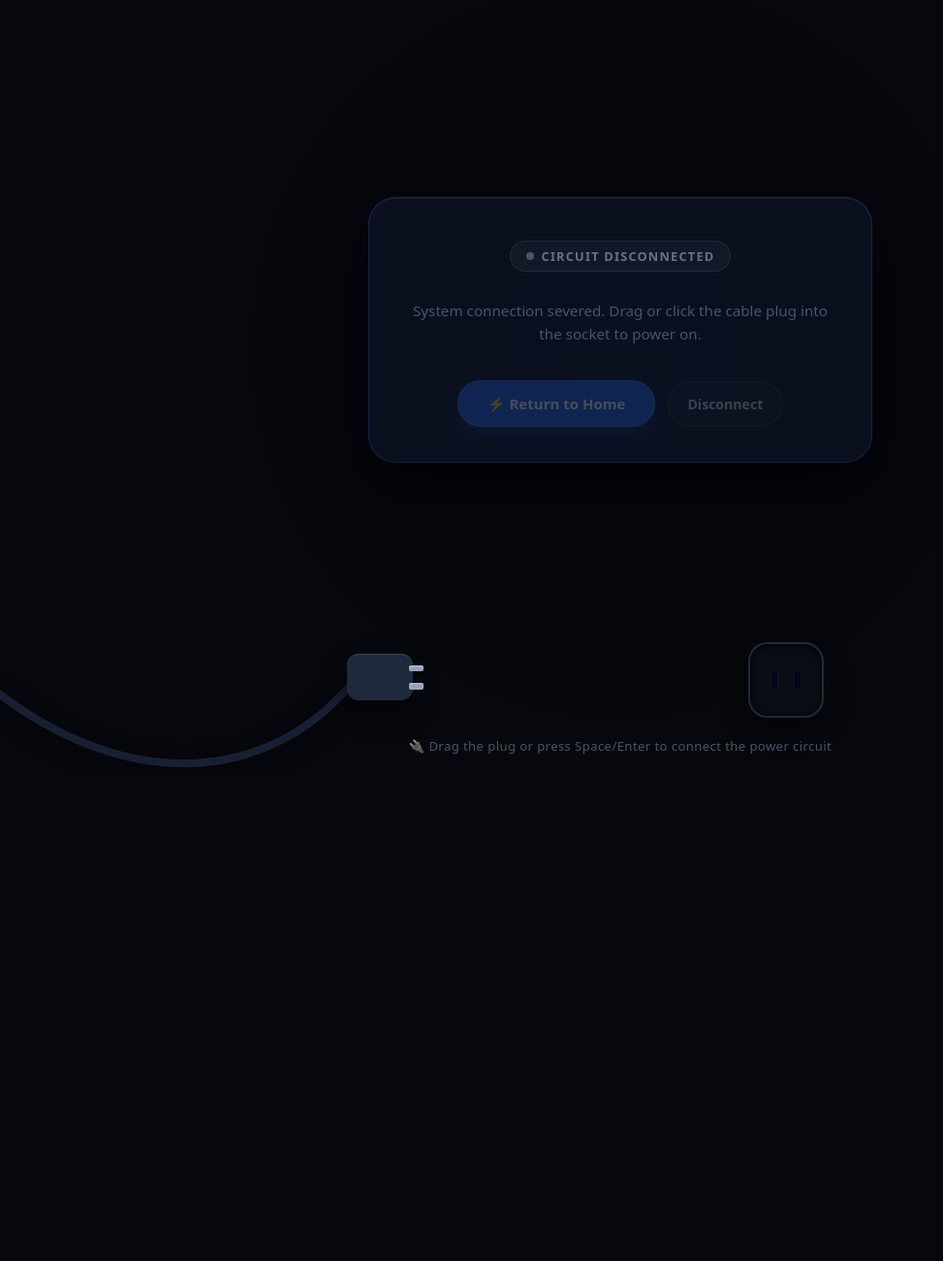
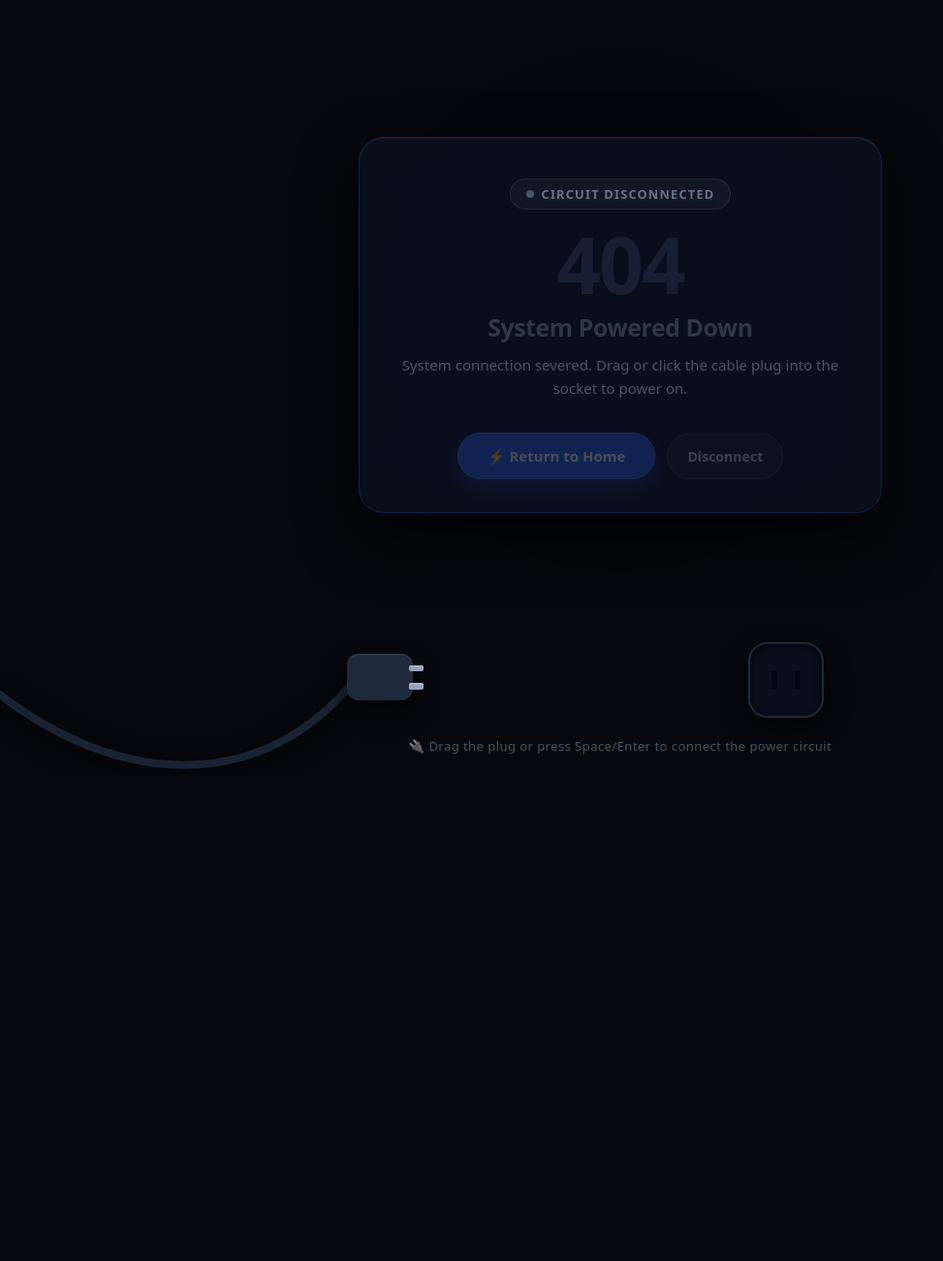
Before and after one commit to CosmicZenith11/Air-Cursor-Web, a Python web app: template templates/error.html in a window 1280 px wide. Shown: the whole page at 97% size, without its empty margins (0-973 px from the left). Before the commit the page ends 791 px from the top, so only its background shows below. Run offline with Jinja, Linux system fonts and the light colour scheme; the template is opened without the code that fills it, so the values that code supplies are empty.

Commit message:
Update error.html

```diff
--- a/templates/error.html
+++ b/templates/error.html
@@ -5,32 +5,32 @@
     <meta name="viewport" content="width=device-width, initial-scale=1.0">
 
     <!-- 💥 GITHUB STYLE TAB TITLE (MIDDLE DOT + APP NAME) 💥 -->
-    <title>{% if code == 404 or code == '404' %}Page not found{% elif code == 500 or code == '500' %}Server error{% elif code == 403 or code == '403' %}Access restricted{% else %}{{ title }}{% endif %} · Air Cursor</title>
+    <title>{% if code == 404 or code == '404' %}Page not found{% elif code == 500 or code == '500' %}Server error{% elif code == 403 or code == '403' %}Access restricted{% else %}{{ title|default('System Offline') }}{% endif %} · Air Cursor</title>
 
     <link rel="icon" type="image/png" href="{{ url_for('static', filename='favicon.png') }}">
 
     <style>
-        /* 💥 AIR CURSOR MATTE LOGO COLOR PALETTE 💥 */
+        /* 💥 AIR CURSOR MATTE TOKENS & UNPLUGGED THEME 💥 */
         :root {
-            --bg-unplugged: #06080D;
-            --bg-plugged: #090E1A;
-            --card-matte: rgba(13, 19, 34, 0.75);
-            --wire-color: #1E293B;
+            --bg-off: #05070C;
+            --bg-on: #070B16;
+            --card-matte: rgba(12, 18, 32, 0.75);
+            --border-matte: rgba(37, 99, 235, 0.22);
+            --accent-blue: #2563EB;
+            --accent-glow: #38BDF8;
+            --wire-color: #1A2333;
             --plug-body: #1E293B;
-            --plug-pins: #94A3B8;
-            --socket-bg: #090D16;
+            --plug-pin: #94A3B8;
+            --socket-bg: #0A0F1D;
             --text-main: #F8FAFC;
-            --text-dim: #64748B;
-            --accent-glow: #2563EB;
-            --spark-color: #38BDF8;
-            --border-matte: rgba(37, 99, 235, 0.24);
+            --text-muted: #64748B;
         }
 
         /* Error specific matte accents */
-        body[data-error="404"] { --accent-glow: #2563EB; --spark-color: #38BDF8; }
-        body[data-error="500"] { --accent-glow: #DC2626; --spark-color: #F87171; }
-        body[data-error="403"] { --accent-glow: #D97706; --spark-color: #FBBF24; }
-        body[data-error="400"] { --accent-glow: #7C3AED; --spark-color: #A78BFA; }
+        body[data-error="404"] { --accent-blue: #2563EB; --accent-glow: #38BDF8; }
+        body[data-error="500"] { --accent-blue: #DC2626; --accent-glow: #F87171; }
+        body[data-error="403"] { --accent-blue: #D97706; --accent-glow: #FBBF24; }
+        body[data-error="400"] { --accent-blue: #7C3AED; --accent-glow: #C084FC; }
 
         * {
             box-sizing: border-box;
@@ -43,85 +43,84 @@
         body {
             height: 100vh;
             width: 100vw;
+            overflow: hidden;
+            background-color: var(--bg-off);
+            color: var(--text-muted);
             display: flex;
             flex-direction: column;
+            align-items: center;
             justify-content: center;
-            align-items: center;
-            background-color: var(--bg-unplugged);
-            color: var(--text-dim);
-            overflow: hidden;
             position: relative;
-            transition: background-color 0.6s ease, color 0.6s ease;
+            transition: background-color 0.65s cubic-bezier(0.16, 1, 0.3, 1), color 0.5s ease;
         }
 
-        /* Ambient flicker overlay when unplugged */
-        .ambient-flicker {
+        /* Dark Screen Ambient Flicker when Unplugged */
+        .flicker-overlay {
             position: absolute;
             inset: 0;
             pointer-events: none;
-            background: radial-gradient(circle at 50% 45%, rgba(37, 99, 235, 0.05) 0%, transparent 75%);
-            animation: lightBuzz 3.2s infinite alternate;
+            background: radial-gradient(circle at 50% 40%, rgba(37, 99, 235, 0.04) 0%, transparent 75%);
+            animation: monitorHum 3.6s infinite alternate;
         }
 
-        @keyframes lightBuzz {
-            0%, 18%, 21%, 23%, 25%, 53%, 56%, 100% { opacity: 0.2; }
-            19%, 24%, 54% { opacity: 0.03; }
+        @keyframes monitorHum {
+            0%, 19%, 21%, 23%, 25%, 54%, 56%, 100% { opacity: 0.18; }
+            20%, 24%, 55% { opacity: 0.04; }
         }
 
-        /* Power flash on connection */
-        .flash-overlay {
+        /* Instant Lightning Spark Flash */
+        .spark-flash {
             position: absolute;
             inset: 0;
             background: #FFFFFF;
             opacity: 0;
             pointer-events: none;
-            z-index: 999;
+            z-index: 100;
         }
-        .flash-overlay.trigger-flash {
-            animation: sparkFlash 0.38s ease-out forwards;
+        .spark-flash.flash-active {
+            animation: electricFlash 0.35s ease-out forwards;
         }
-        @keyframes sparkFlash {
-            0% { opacity: 0.75; }
+        @keyframes electricFlash {
+            0% { opacity: 0.85; }
             100% { opacity: 0; }
         }
 
-        /* Active powered state */
+        /* Powered ON state */
         body.is-plugged {
-            background-color: var(--bg-plugged);
+            background-color: var(--bg-on);
             color: var(--text-main);
         }
 
-        body.is-plugged .ambient-flicker {
+        body.is-plugged .flicker-overlay {
             animation: none;
-            background: radial-gradient(circle at 50% 45%, rgba(37, 99, 235, 0.16) 0%, transparent 75%);
+            background: radial-gradient(circle at 50% 40%, rgba(37, 99, 235, 0.18) 0%, transparent 75%);
             opacity: 1;
             transition: opacity 0.8s ease;
         }
 
-        /* 💥 MATTE ERROR CARD 💥 */
+        /* 💥 CENTER CARD CONTENT 💥 */
         .error-card {
+            text-align: center;
+            max-width: 540px;
+            width: 90%;
+            padding: 42px 36px;
             background: var(--card-matte);
             backdrop-filter: blur(28px) saturate(190%);
             -webkit-backdrop-filter: blur(28px) saturate(190%);
             border: 1px solid var(--border-matte);
-            border-radius: 28px;
-            padding: 44px 38px;
-            max-width: 520px;
-            width: 90%;
-            text-align: center;
-            box-shadow: 0 25px 60px rgba(0, 0, 0, 0.7), inset 0 1px 0 rgba(255, 255, 255, 0.08);
+            border-radius: 26px;
+            box-shadow: 0 25px 60px rgba(0, 0, 0, 0.75), inset 0 1px 0 rgba(255, 255, 255, 0.08);
             z-index: 10;
-            margin-bottom: 120px;
+            margin-bottom: 130px;
             transition: all 0.5s cubic-bezier(0.16, 1, 0.3, 1);
         }
 
         body.is-plugged .error-card {
-            border-color: rgba(37, 99, 235, 0.5);
-            box-shadow: 0 25px 60px rgba(0, 0, 0, 0.7), 0 0 35px rgba(37, 99, 235, 0.25);
+            border-color: rgba(37, 99, 235, 0.55);
+            box-shadow: 0 25px 60px rgba(0, 0, 0, 0.75), 0 0 35px rgba(37, 99, 235, 0.28);
         }
 
-        /* Status Pill */
-        .status-badge {
+        .status-chip {
             display: inline-flex;
             align-items: center;
             gap: 8px;
@@ -137,7 +136,7 @@
             transition: all 0.4s ease;
         }
 
-        .status-dot {
+        .status-bulb {
             width: 8px;
             height: 8px;
             border-radius: 50%;
@@ -145,38 +144,38 @@
             transition: all 0.4s ease;
         }
 
-        body.is-plugged .status-badge {
+        body.is-plugged .status-chip {
             background: rgba(37, 99, 235, 0.15);
-            border-color: var(--accent-glow);
+            border-color: var(--accent-blue);
             color: #FFFFFF;
             box-shadow: 0 0 16px rgba(37, 99, 235, 0.3);
         }
 
-        body.is-plugged .status-dot {
-            background: var(--spark-color);
-            box-shadow: 0 0 10px var(--spark-color);
+        body.is-plugged .status-bulb {
+            background: var(--accent-glow);
+            box-shadow: 0 0 10px var(--accent-glow);
         }
 
-        .error-code {
-            font-size: 4.8rem;
+        .error-code-huge {
+            font-size: 5rem;
             font-weight: 900;
             line-height: 1;
-            color: #1E293B;
             letter-spacing: -2px;
-            margin-bottom: 10px;
+            color: #172033;
+            margin-bottom: 8px;
             transition: all 0.5s ease;
         }
 
-        body.is-plugged .error-code {
+        body.is-plugged .error-code-huge {
             color: #FFFFFF;
-            text-shadow: 0 0 30px var(--accent-glow);
+            text-shadow: 0 0 32px var(--accent-blue);
         }
 
         h1 {
             font-size: 1.55rem;
             font-weight: 800;
-            margin-bottom: 12px;
-            color: #334155;
+            color: #2D3748;
+            margin-bottom: 10px;
             letter-spacing: -0.4px;
             transition: color 0.5s ease;
         }
@@ -185,20 +184,20 @@
             color: #FFFFFF;
         }
 
-        p {
-            font-size: 0.95rem;
+        p.error-detail {
+            font-size: 0.94rem;
             line-height: 1.6;
-            color: #475569;
-            margin-bottom: 28px;
+            color: #4A5568;
+            margin-bottom: 26px;
             transition: color 0.5s ease;
         }
 
-        body.is-plugged p {
+        body.is-plugged p.error-detail {
             color: #94A3B8;
         }
 
-        /* 💥 MATTE ELECTRIC BLUE BUTTON 💥 */
-        .action-group {
+        /* Action Buttons */
+        .action-row {
             display: flex;
             align-items: center;
             justify-content: center;
@@ -209,24 +208,24 @@
             transition: all 0.5s cubic-bezier(0.16, 1, 0.3, 1);
         }
 
-        body.is-plugged .action-group {
+        body.is-plugged .action-row {
             opacity: 1;
             pointer-events: auto;
             transform: translateY(0);
         }
 
         .btn-home {
+            background: var(--accent-blue);
+            color: #FFFFFF;
+            padding: 13px 30px;
+            border-radius: 999px;
+            font-size: 0.94rem;
+            font-weight: 700;
+            text-decoration: none;
             display: inline-flex;
             align-items: center;
             gap: 8px;
-            padding: 13px 30px;
-            background: var(--accent-glow);
-            color: #FFFFFF;
-            font-weight: 700;
-            text-decoration: none;
-            border-radius: 999px;
-            font-size: 0.94rem;
-            border: 1px solid rgba(255, 255, 255, 0.18);
+            border: 1px solid rgba(255, 255, 255, 0.2);
             box-shadow: 0 10px 24px rgba(37, 99, 235, 0.4);
             transition: all 0.25s ease;
         }
@@ -254,7 +253,7 @@
         }
 
         /* =========================================================
-           💥 SVG PHYSICS CABLE & SOCKET ARENA 💥
+           💥 STAGE ARENA: SVG CABLE & PHYSICAL PLUG 💥
            ========================================================= */
         .stage-arena {
             position: absolute;
@@ -275,22 +274,22 @@
             pointer-events: none;
         }
 
-        .wire-path {
+        .cable-line {
             fill: none;
-            stroke: #162032;
+            stroke: var(--wire-color);
             stroke-width: 8px;
             stroke-linecap: round;
-            filter: drop-shadow(0 6px 10px rgba(0, 0, 0, 0.8));
+            filter: drop-shadow(0 6px 12px rgba(0, 0, 0, 0.85));
             transition: stroke 0.4s ease;
         }
 
-        body.is-plugged .wire-path {
-            stroke: #25334D;
-            filter: drop-shadow(0 6px 12px rgba(37, 99, 235, 0.2));
+        body.is-plugged .cable-line {
+            stroke: #22304A;
+            filter: drop-shadow(0 6px 12px rgba(37, 99, 235, 0.22));
         }
 
-        /* Wall Socket */
-        .socket-target {
+        /* Wall Socket Target */
+        .wall-socket {
             position: absolute;
             bottom: 60px;
             right: calc(50vw - 210px);
@@ -309,12 +308,12 @@
             transition: all 0.3s ease;
         }
 
-        body.is-plugged .socket-target {
-            border-color: var(--accent-glow);
-            box-shadow: inset 0 2px 8px rgba(0, 0, 0, 0.9), 0 0 24px var(--accent-glow);
+        body.is-plugged .wall-socket {
+            border-color: var(--accent-blue);
+            box-shadow: inset 0 2px 8px rgba(0, 0, 0, 0.9), 0 0 24px var(--accent-blue);
         }
 
-        .socket-hole {
+        .socket-pin-slot {
             width: 8px;
             height: 22px;
             background: #020617;
@@ -323,7 +322,7 @@
         }
 
         /* Draggable Cable Plug */
-        .plug-handle {
+        .cable-plug {
             position: absolute;
             width: 68px;
             height: 48px;
@@ -336,31 +335,39 @@
             cursor: grab;
             pointer-events: auto;
             touch-action: none;
-            box-shadow: 0 12px 24px rgba(0, 0, 0, 0.6), inset 0 1px 1px rgba(255, 255, 255, 0.15);
+            box-shadow: 0 12px 24px rgba(0, 0, 0, 0.65), inset 0 1px 1px rgba(255, 255, 255, 0.15);
+            z-index: 30;
             transition: transform 0.05s ease-out;
-            z-index: 30;
         }
 
-        .plug-handle:active {
+        .cable-plug:active {
             cursor: grabbing;
         }
 
-        .plug-pins {
+        .plug-prongs {
             display: flex;
             flex-direction: column;
             gap: 12px;
             margin-right: -15px;
         }
 
-        .plug-pin {
+        .prong {
             width: 15px;
             height: 6.5px;
-            background: var(--plug-pins);
+            background: var(--plug-pin);
             border-radius: 2px;
             box-shadow: inset 0 1px 2px rgba(255, 255, 255, 0.4);
         }
 
-        .hint-text {
+        /* Spark Burst Canvas */
+        #sparkCanvas {
+            position: absolute;
+            inset: 0;
+            pointer-events: none;
+            z-index: 40;
+        }
+
+        .footer-hint {
             position: absolute;
             bottom: 22px;
             font-size: 0.82rem;
@@ -373,23 +380,23 @@
             transition: opacity 0.4s ease;
         }
 
-        body.is-plugged .hint-text {
+        body.is-plugged .footer-hint {
             opacity: 0;
         }
     </style>
 </head>
 <body data-error="{{ code|default(404) }}">
 
-    <div class="ambient-flicker"></div>
-    <div class="flash-overlay" id="flashOverlay"></div>
+    <div class="flicker-overlay"></div>
+    <div class="spark-flash" id="sparkFlash"></div>
 
     <main class="error-card">
-        <div class="status-badge" id="statusBadge">
-            <span class="status-dot"></span>
-            <span id="statusLabel">CIRCUIT DISCONNECTED</span>
+        <div class="status-chip" id="statusChip">
+            <span class="status-bulb"></span>
+            <span id="statusText">CIRCUIT DISCONNECTED</span>
         </div>
 
-        <div class="error-code">{{ code }}</div>
+        <div class="error-code-huge">{{ code|default(404) }}</div>
 
         <h1>
             {% if code == 404 or code == '404' %}
@@ -401,11 +408,11 @@
             {% elif code == 400 or code == '400' %}
                 400 · Bad Current Request
             {% else %}
-                {{ title }}
+                {{ title|default("System Powered Down") }}
             {% endif %}
         </h1>
 
-        <p>
+        <p class="error-detail">
             {% if message %}
                 {{ message }}
             {% elif code == 404 or code == '404' %}
@@ -419,7 +426,7 @@
             {% endif %}
         </p>
 
-        <div class="action-group">
+        <div class="action-row">
             <a href="/" class="btn-home">
                 <span>⚡ Return to Home</span>
             </a>
@@ -429,28 +436,30 @@
         </div>
     </main>
 
-    <!-- Cable Physics & Socket Arena -->
+    <!-- Interactive Cable Physics & Socket Arena -->
     <div class="stage-arena" id="arena">
         <svg id="cableSvg">
-            <path id="cablePath" class="wire-path" d="" />
+            <path id="cablePath" class="cable-line" d="" />
         </svg>
 
-        <!-- Wall Socket Target -->
-        <div class="socket-target" id="socketTarget" role="button" tabindex="0" aria-label="Wall Socket">
-            <div class="socket-hole"></div>
-            <div class="socket-hole"></div>
+        <canvas id="sparkCanvas"></canvas>
+
+        <!-- Wall Socket -->
+        <div class="wall-socket" id="wallSocket" role="button" tabindex="0" aria-label="Wall Socket">
+            <div class="socket-pin-slot"></div>
+            <div class="socket-pin-slot"></div>
         </div>
 
-        <!-- Draggable Cable Plug -->
-        <div class="plug-handle" id="plugHandle" role="button" tabindex="0" aria-label="Power Cable Plug">
-            <div class="plug-pins">
-                <div class="plug-pin"></div>
-                <div class="plug-pin"></div>
+        <!-- Draggable Plug -->
+        <div class="cable-plug" id="cablePlug" role="button" tabindex="0" aria-label="Power Cable Plug">
+            <div class="plug-prongs">
+                <div class="prong"></div>
+                <div class="prong"></div>
             </div>
         </div>
     </div>
 
-    <div class="hint-text">
+    <div class="footer-hint">
         <span>🔌 Drag the plug or press Space/Enter to connect the power circuit</span>
     </div>
 
@@ -459,11 +468,13 @@
             const body = document.body;
             const arena = document.getElementById('arena');
             const cablePath = document.getElementById('cablePath');
-            const plug = document.getElementById('plugHandle');
-            const socket = document.getElementById('socketTarget');
-            const flash = document.getElementById('flashOverlay');
-            const statusLabel = document.getElementById('statusLabel');
+            const plug = document.getElementById('cablePlug');
+            const socket = document.getElementById('wallSocket');
+            const flash = document.getElementById('sparkFlash');
+            const statusText = document.getElementById('statusText');
             const unplugBtn = document.getElementById('unplugBtn');
+            const sparkCanvas = document.getElementById('sparkCanvas');
+            const ctx = sparkCanvas.getContext('2d');
 
             let isPlugged = false;
             let isDragging = false;
@@ -471,6 +482,14 @@
             let startPoint = { x: 0, y: 0 };
             let plugPos = { x: 0, y: 0 };
             let socketCenter = { x: 0, y: 0 };
+            let particles = [];
+
+            function resizeCanvas() {
+                sparkCanvas.width = window.innerWidth;
+                sparkCanvas.height = window.innerHeight;
+            }
+            window.addEventListener('resize', resizeCanvas);
+            resizeCanvas();
 
             function updateGeometry() {
                 const rect = arena.getBoundingClientRect();
@@ -494,12 +513,12 @@
                             y: rect.height * 0.58
                         };
                     }
-                    renderPlugAndCable();
+                    renderCable();
                 }
             }
 
-            // Real Bézier Curve Sag Physics
-            function renderPlugAndCable() {
+            // Real Bézier Curve Sag & Gravity Physics
+            function renderCable() {
                 plug.style.left = `${plugPos.x}px`;
                 plug.style.top = `${plugPos.y}px`;
 
@@ -508,7 +527,7 @@
 
                 const dx = pX - startPoint.x;
                 const distance = Math.max(10, dx);
-                const sagFactor = isPlugged ? 35 : 90;
+                const sagFactor = isPlugged ? 36 : 92;
                 const sagY = Math.max(pY, startPoint.y) + (sagFactor * Math.min(1.4, distance / 340));
 
                 const cp1X = startPoint.x + dx * 0.35;
@@ -520,22 +539,73 @@
                 cablePath.setAttribute('d', pathData);
             }
 
-            // Power ON with Electric Spark
+            // Spark Burst Generator
+            function triggerSparks(originX, originY) {
+                particles = [];
+                const colors = ['#38BDF8', '#60A5FA', '#FFFFFF', '#93C5FD'];
+                for (let i = 0; i < 28; i++) {
+                    const angle = (Math.PI * 2 * Math.random());
+                    const speed = 2 + Math.random() * 6;
+                    particles.push({
+                        x: originX,
+                        y: originY,
+                        vx: Math.cos(angle) * speed,
+                        vy: Math.sin(angle) * speed - 1.5,
+                        life: 1,
+                        decay: 0.03 + Math.random() * 0.04,
+                        size: 2 + Math.random() * 2.5,
+                        color: colors[Math.floor(Math.random() * colors.length)]
+                    });
+                }
+                animateSparks();
+            }
+
+            function animateSparks() {
+                ctx.clearRect(0, 0, sparkCanvas.width, sparkCanvas.height);
+                for (let i = particles.length - 1; i >= 0; i--) {
+                    const p = particles[i];
+                    p.x += p.vx;
+                    p.y += p.vy;
+                    p.vy += 0.18; // gravity
+                    p.life -= p.decay;
+
+                    if (p.life <= 0) {
+                        particles.splice(i, 1);
+                        continue;
+                    }
+
+                    ctx.beginPath();
+                    ctx.arc(p.x, p.y, p.size * p.life, 0, Math.PI * 2);
+                    ctx.fillStyle = p.color;
+                    ctx.shadowColor = p.color;
+                    ctx.shadowBlur = 8;
+                    ctx.fill();
+                }
+
+                if (particles.length > 0) {
+                    requestAnimationFrame(animateSparks);
+                }
+            }
+
+            // Power ON with Spark Flash
             function connectCircuit() {
                 if (isPlugged) return;
                 isPlugged = true;
                 body.classList.add('is-plugged');
-                statusLabel.textContent = "CIRCUIT ENERGIZED · 240V";
+                statusText.textContent = "CIRCUIT ENERGIZED · 240V";
 
-                flash.classList.remove('trigger-flash');
+                flash.classList.remove('flash-active');
                 void flash.offsetWidth;
-                flash.classList.add('trigger-flash');
+                flash.classList.add('flash-active');
+
+                const sRect = socket.getBoundingClientRect();
+                triggerSparks(sRect.left + sRect.width / 2, sRect.top + sRect.height / 2);
 
                 plugPos = {
                     x: socketCenter.x - 45,
                     y: socketCenter.y - 24
                 };
-                renderPlugAndCable();
+                renderCable();
             }
 
             // Disconnect Circuit
@@ -543,11 +613,11 @@
                 if (!isPlugged) return;
                 isPlugged = false;
                 body.classList.remove('is-plugged');
-                statusLabel.textContent = "CIRCUIT DISCONNECTED";
+                statusText.textContent = "CIRCUIT DISCONNECTED";
                 updateGeometry();
             }
 
-            // Drag Handlers (Pointer Event: Mouse & Touch)
+            // Pointer Events (Mouse + Touch Native Drag)
             function onPointerDown(e) {
                 isDragging = true;
                 plug.setPointerCapture(e.pointerId);
@@ -575,7 +645,7 @@
                     disconnectCircuit();
                 }
 
-                renderPlugAndCable();
+                renderCable();
             }
 
             function onPointerUp(e) {
@@ -599,7 +669,7 @@
             plug.addEventListener('pointerup', onPointerUp);
             plug.addEventListener('pointercancel', onPointerUp);
 
-            // Click & Keyboard Switch
+            // Click & Space/Enter Switch Fallback
             plug.addEventListener('click', function() {
                 if (!isPlugged) connectCircuit();
                 else disconnectCircuit();
@@ -615,9 +685,11 @@
 
             window.addEventListener('keydown', function(e) {
                 if (e.code === 'Space' || e.code === 'Enter') {
-                    e.preventDefault();
-                    if (!isPlugged) connectCircuit();
-                    else disconnectCircuit();
+                    if (document.activeElement.tagName !== 'INPUT') {
+                        e.preventDefault();
+                        if (!isPlugged) connectCircuit();
+                        else disconnectCircuit();
+                    }
                 }
             });
 
```
